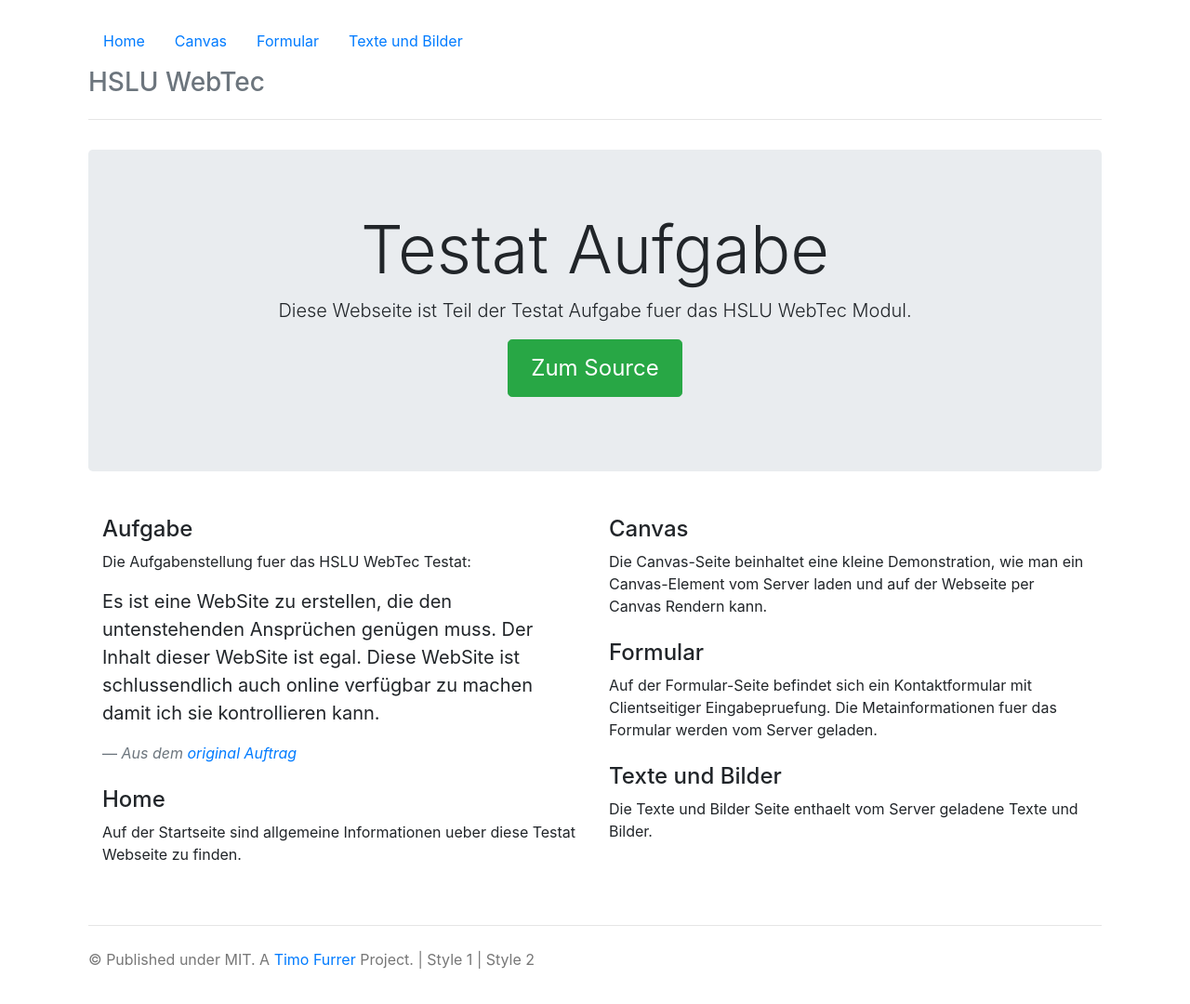
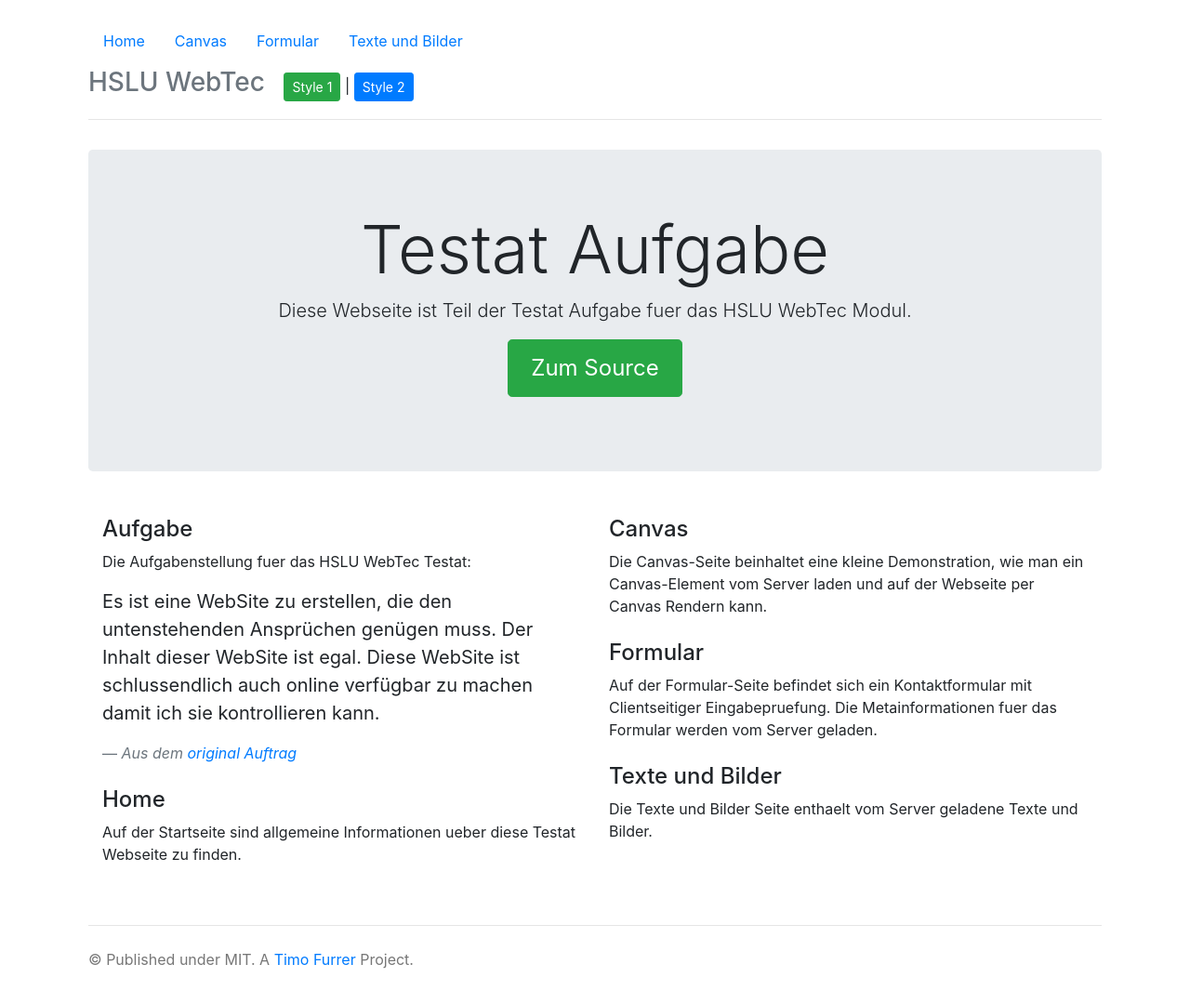
Before and after one commit to timofurrer/hslu-webtec-testat, a website: page index.html in a window 1280 px wide. Shown: the whole page at 93% size. Drawn offline with nearby package versions, Linux system fonts and the light colour scheme; some packages are replaced by stand-ins of ours.

Commit message:
Beautify style switcher buttons

```diff
--- a/assets/js/apps/site/controllers/StyleController.js
+++ b/assets/js/apps/site/controllers/StyleController.js
@@ -14,6 +14,10 @@
             self.currentStyle = style;
             $cookies.put('style', self.currentStyle);
         };
+
+        self.getClass = function(style) {
+            return (style == self.currentStyle) ? 'btn-success' : 'btn-primary';
+        }
     };
 
     module.controller('StyleController', StyleController);
--- a/index.html
+++ b/index.html
@@ -31,15 +31,14 @@
             </li>
           </ul>
         </nav>
-        <h3 class="text-muted">HSLU WebTec</h3>
+        <h3 class="text-muted" style="display: inline-block; margin-right: 1rem;">HSLU WebTec</h3>
+        <button ng-click="style.choose(0)" class="btn btn-sm" data-ng-class="style.getClass(0)">Style 1</button> | <button ng-click="style.choose(1)" class="btn btn-sm" data-ng-class="style.getClass(1)">Style 2</button>
       </div>
 
       <div data-ng-view></div>
 
       <footer class="footer">
-        <p>&copy; Published under MIT. A <a href="https://tuxtimo.me" target="_blank">Timo Furrer</a> Project.
-        | <a ng-click="style.choose(0)">Style 1</a> | <a ng-click="style.choose(1)">Style 2</a>
-        </p>
+          <p>&copy; Published under MIT. A <a href="https://tuxtimo.me" target="_blank">Timo Furrer</a> Project.</p>
       </footer>
 
     </div>
```
